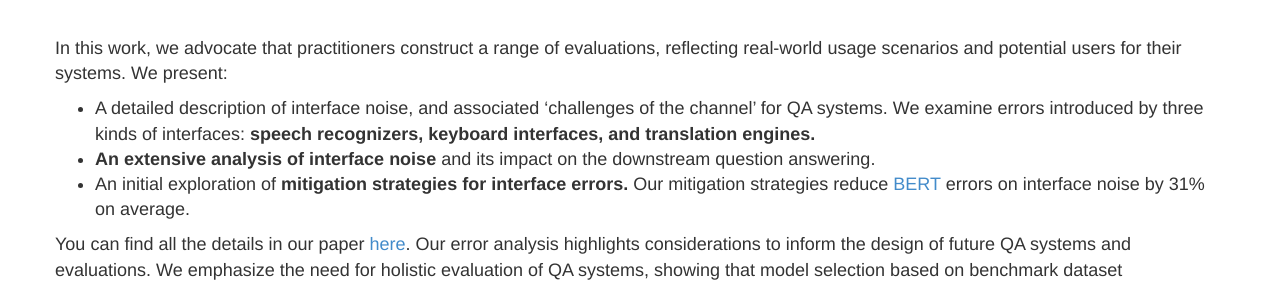
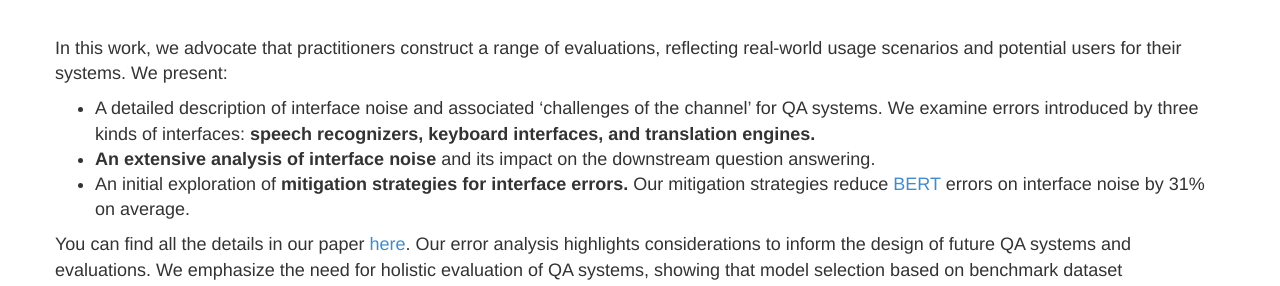
Before and after one commit to halogen-hallucinations/halogen-hallucinations.github.io, a Jekyll site: the page built from index.md, in a window 1280 px wide and 900 px high, scrolled down 813 px. Shown: the part 162-448 px from the top of the window. Built offline with Jekyll 4.4.1, drawn with Linux system fonts in a browser that asks for light colours; our own code applies the rules of GitHub Pages for plain Markdown files.

Commit message:
Punctuation

```diff
--- a/_includes/about_title.html
+++ b/_includes/about_title.html
@@ -20,7 +20,7 @@
             </br>
             <p>In this work, we advocate that practitioners construct a range of evaluations, reflecting real-world usage scenarios and potential users for their systems. We present:
                 <ul>
-                <li> A detailed description of interface noise, and associated ‘challenges of the channel’ for QA systems. We examine errors introduced by three kinds of interfaces: <b>speech recognizers, keyboard interfaces, and translation engines.</b></li>
+                <li> A detailed description of interface noise and associated ‘challenges of the channel’ for QA systems. We examine errors introduced by three kinds of interfaces: <b>speech recognizers, keyboard interfaces, and translation engines.</b></li>
 
                     <li><b>An extensive analysis of interface noise</b> and its impact on the downstream question answering. </li>
                     <li>An initial exploration of <b>mitigation strategies for interface errors.</b> Our mitigation strategies reduce <a href="https://arxiv.org/abs/1810.04805">BERT</a> errors on interface noise by 31% on average.</li>
```
